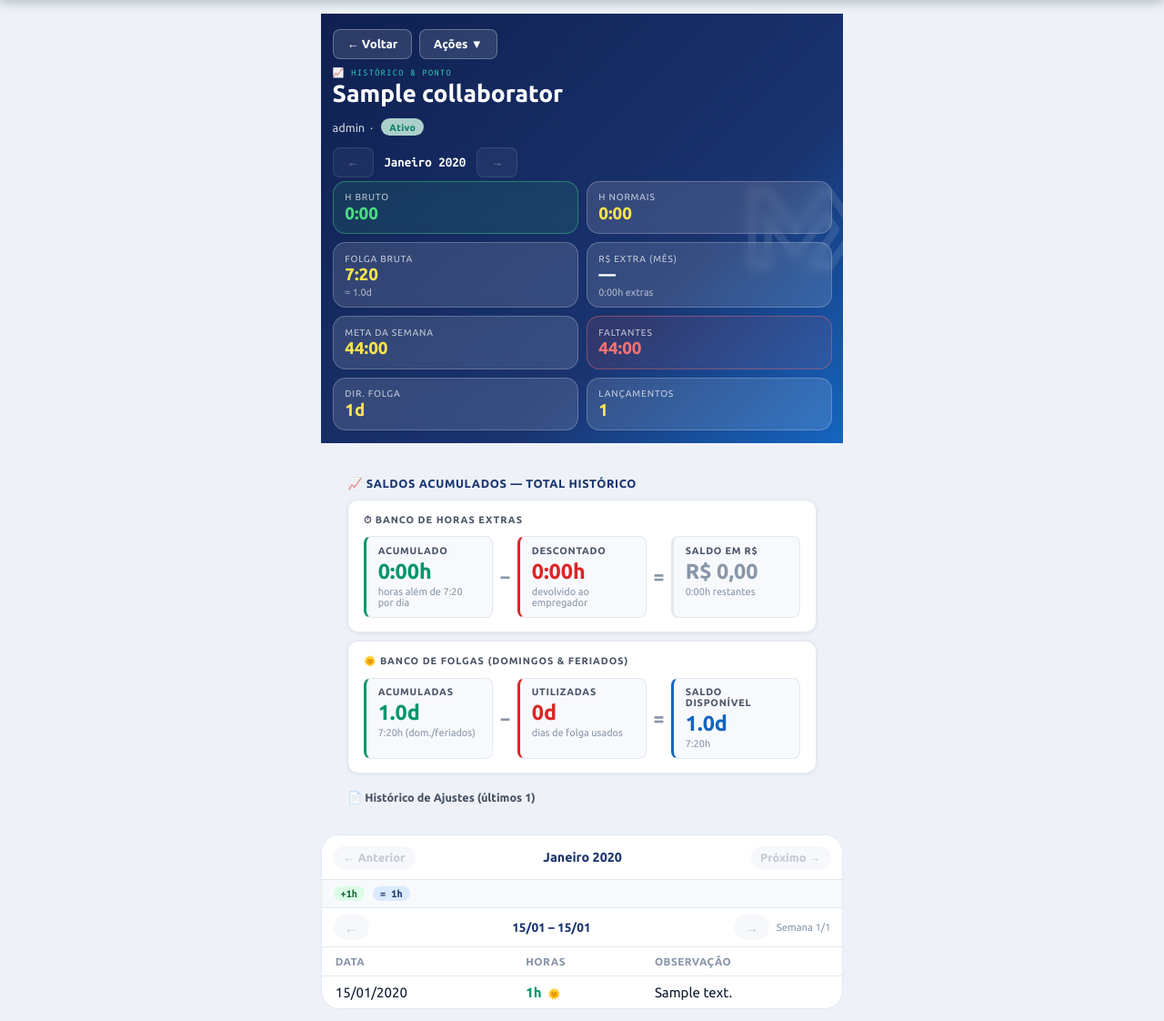
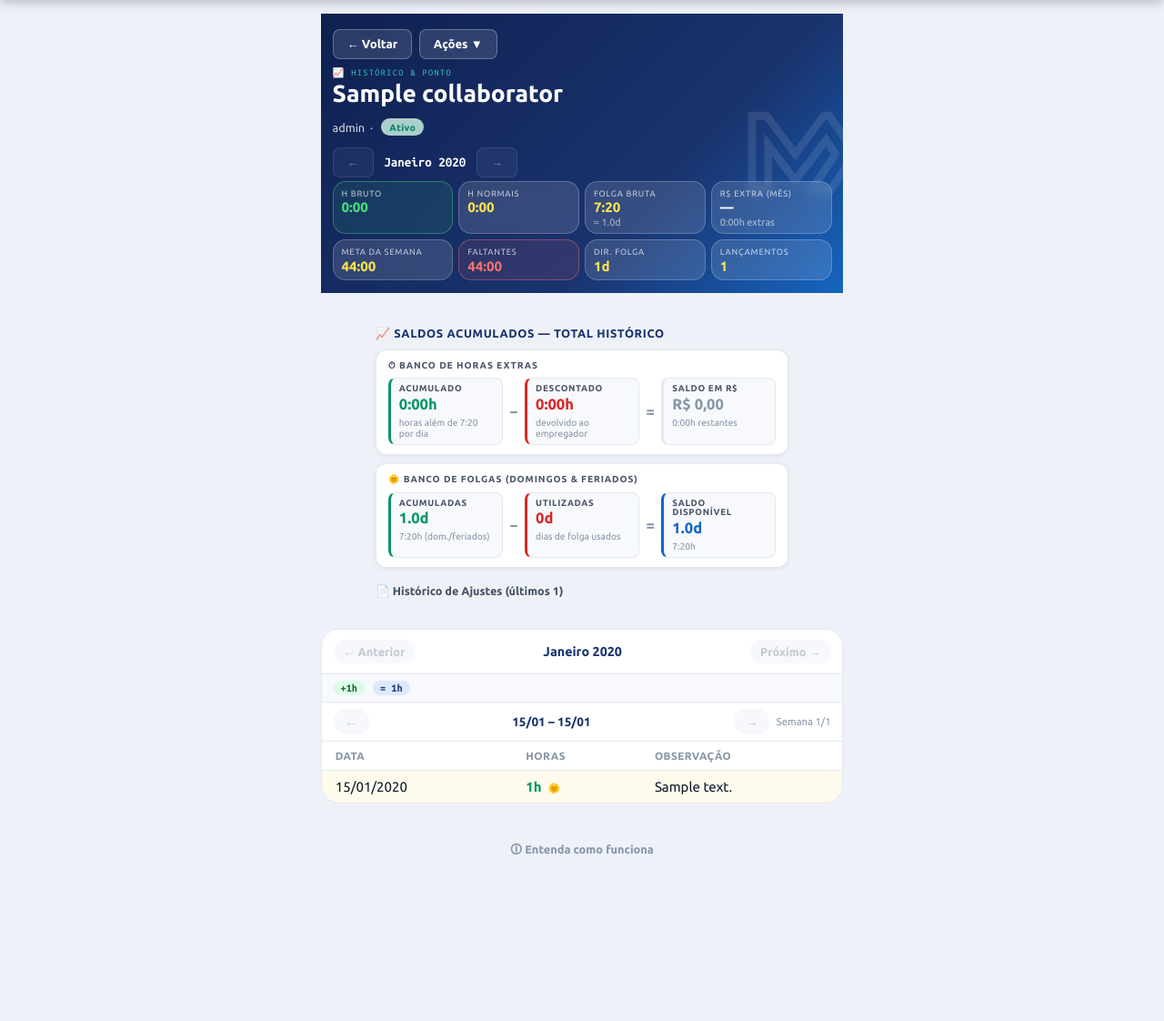
Before and after one commit to SrLuther/MMFlux, a Flask app: page /collaborators/1/history in a window 1280 px wide. Shown: the part 64-1186 px from the top of the page at 91% size. After the commit the page ends 1003 px from the top, so only its background shows below. Run offline with Flask 3, Linux system fonts and the light colour scheme; tables that the repository leaves empty hold one stand-in row (values such as "Sample post"); some libraries are stand-ins or nearby versions.

Commit message:
feat: PWA install btn, ultimas 5 movimentacoes, folga amarelo, controle acesso, rodape acoes, resumo compacto

```diff
--- a/app.py
+++ b/app.py
@@ -912,21 +912,27 @@ def index():
         Collaborator.active.desc(),
         Collaborator.name.asc(),
     ).all()
-    # entries for the selected month
-    if month == 12:
-        month_end = date(year + 1, 1, 1)
-    else:
-        month_end = date(year, month + 1, 1)
+    # Últimas 5 entradas (independente do mês selecionado) para o painel inicial
     entries = (
         HourEntry.query.join(
             Collaborator,
             Collaborator.id == HourEntry.collaborator_id,
         )
+        .filter(HourEntry.archived == False)  # noqa: E712
+        .order_by(HourEntry.entry_date.desc(), HourEntry.id.desc())
+        .limit(5)
+        .all()
+    )
+    # Batidas do dia atual sem par (processado=False) — aparecem como "Em andamento"
+    today_date = date.today()
+    pending_punches = (
+        PunchRecord.query
+        .join(Collaborator, Collaborator.id == PunchRecord.collaborator_id)
         .filter(
-            HourEntry.entry_date >= date(year, month, 1),
-            HourEntry.entry_date < month_end,
-        )
-        .order_by(HourEntry.entry_date.desc(), HourEntry.id.desc())
+            PunchRecord.punch_date == today_date,
+            PunchRecord.processed == False,  # noqa: E712
+        )
+        .order_by(PunchRecord.punch_time.desc())
         .all()
     )
     cards, totals = monthly_summary(year, month)
@@ -940,6 +946,7 @@ def index():
         "index.html",
         collaborators=collaborators,
         entries=entries,
+        pending_punches=pending_punches,
         cards=cards,
         totals=totals,
         daily_rate=daily_rate,
@@ -1394,6 +1401,15 @@ def collaborator_history(collaborator_id: int):
     if not collab:
         flash("Colaborador nao encontrado.", "danger")
         return redirect(url_for("index"))
+
+    # Controle de acesso: colaborador ponto só pode ver o próprio histórico
+    sess_id = _flask_session.get("ponto_collab_id")
+    if not current_user.is_authenticated and sess_id and sess_id != collaborator_id:
+        flash("Você só pode acessar o seu próprio histórico.", "warning")
+        return redirect(url_for("collaborator_history", collaborator_id=sess_id))
+
+    # Indica se quem acessa é o dono do perfil ou admin
+    is_own_profile = current_user.is_authenticated or (sess_id == collaborator_id)
 
     all_entries = (
         HourEntry.query
@@ -1607,6 +1623,7 @@ def collaborator_history(collaborator_id: int):
         JORNADA_MIN=JORNADA_MIN,
         ponto_year=ponto_year,
         ponto_month=ponto_month,
+        is_own_profile=is_own_profile,
     )
 
 
--- a/static/styles.css
+++ b/static/styles.css
@@ -1398,3 +1398,74 @@ dialog::backdrop {
   backdrop-filter: blur(2px);
   -webkit-backdrop-filter: blur(2px);
 }
+
+/* =========================================================
+   LINHA COM DIREITO A FOLGA (tom amarelo suave)
+   ========================================================= */
+tr.row-gives-folga td {
+    background: rgba(250, 204, 21, 0.08);
+    border-bottom-color: rgba(250, 204, 21, 0.22);
+}
+tr.row-gives-folga:hover td {
+    background: rgba(250, 204, 21, 0.15);
+}
+
+/* =========================================================
+   RODAPÉ DA LISTA DE AÇÕES (scroll padding em aparelhos iOS)
+   ========================================================= */
+.hist-actions-footer {
+    height: max(1.5rem, env(safe-area-inset-bottom, 1rem));
+    min-height: 1.5rem;
+    flex-shrink: 0;
+}
+
+/* Garante que o menu admin também seja rolável em telas pequenas */
+.admin-menu {
+    max-height: 80vh;
+    overflow-y: auto;
+    padding-bottom: max(1rem, env(safe-area-inset-bottom, 0px));
+}
+
+/* =========================================================
+   RESUMO DO COLABORADOR — layout compacto
+   ========================================================= */
+
+/* Hero-metrics: 4 colunas no hist-hero (mais compacto) */
+.hist-hero .hero-metrics {
+    grid-template-columns: repeat(4, 1fr);
+    gap: .4rem;
+}
+.hist-hero .metric {
+    padding: .45rem .6rem;
+}
+.hist-hero .metric strong {
+    font-size: 1rem;
+}
+.hist-hero .metric span {
+    font-size: .62rem;
+}
+
+/* saldo-bloco mais compacto dentro de pconf-wrap */
+.pconf-wrap .saldo-bloco {
+    padding: .65rem .85rem;
+}
+.pconf-wrap .saldo-bloco-titulo {
+    font-size: .68rem;
+    margin-bottom: .5rem;
+}
+.pconf-wrap .saldo-item {
+    padding: .4rem .6rem;
+    min-width: 90px;
+}
+.pconf-wrap .saldo-valor {
+    font-size: 1.1rem;
+}
+.pconf-wrap .saldo-label {
+    font-size: .65rem;
+}
+.pconf-wrap .saldo-sub {
+    font-size: .68rem;
+}
+.pconf-wrap .saldo-sep {
+    font-size: 1.1rem;
+}
--- a/templates/collab_history.html
+++ b/templates/collab_history.html
@@ -56,6 +56,7 @@
                 {% endif %}
                 <div class="hist-action-sep"></div>
 
+                {% if is_own_profile %}
                 <!-- Desconto de Horas Extras -->
                 <details class="hist-action-details">
                     <summary>&#8987; Solicitar Desconto de Horas Extras</summary>
@@ -245,6 +246,10 @@
                     </div>
                 </details>
                 {% endif %}
+                {% endif %}{# end is_own_profile #}
+
+                <!-- Rodapé: espaço para rolagem em aparelhos com barra inferior -->
+                <div class="hist-actions-footer"></div>
 
             </div>
         </div>
@@ -492,7 +497,7 @@
             </thead>
             <tbody>
                 {% for e in week_data.entries %}
-                <tr>
+                <tr{% if e.gives_folga %} class="row-gives-folga"{% endif %}>
                     <td>{{ e.entry_date.strftime('%d/%m/%Y') }}</td>
                     <td class="hours {{ 'pos' if e.hours >= 0 else 'neg' }}">
                         {{ e.hours|hhmm }}{% if e.gives_folga %} <span class="folga-tag">&#127774;</span>{% endif %}
```
Also changed, not shown: templates/base.html (+43 -0 lines), templates/index.html (+19 -2 lines).
